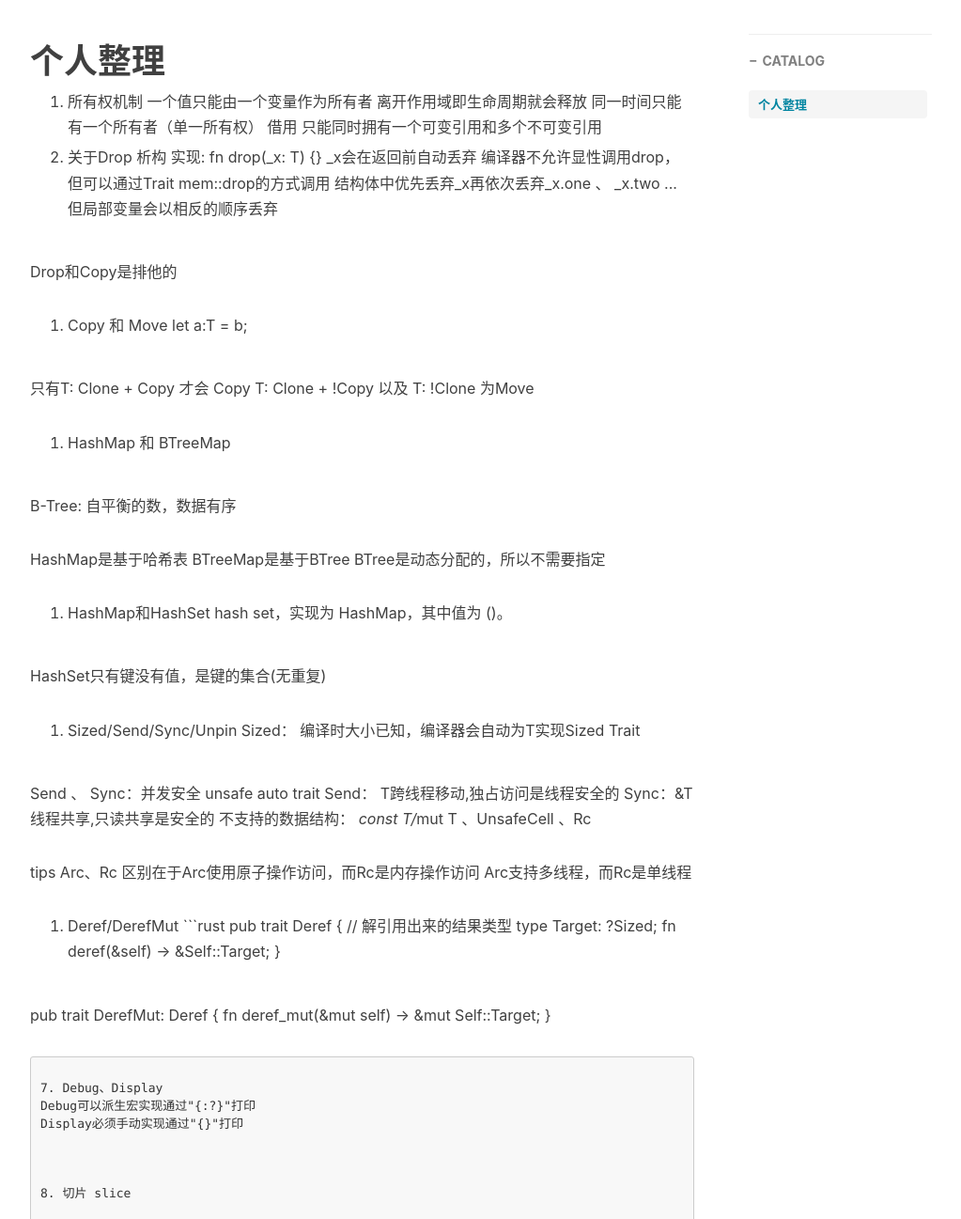
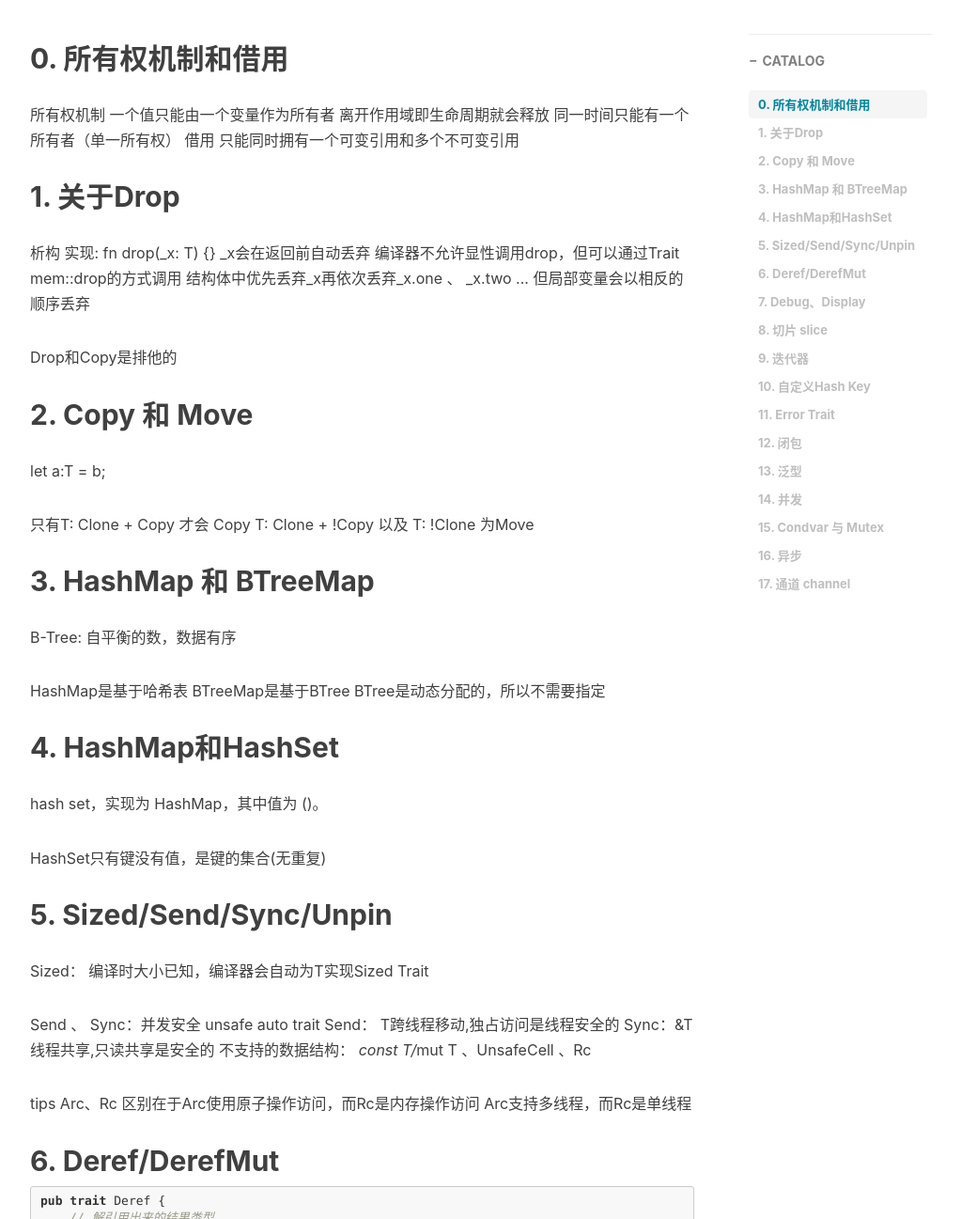
Before and after one commit to llllishuo/llllishuo.github.io, a Jekyll site: the page built from _posts/2024-11-2-笔面试笔记-Rust.md, in a window 1280 px wide and 1400 px high, scrolled down 424 px, cut to the strip 103-1400 px from the top of the window. Shown: the whole strip at 94% size, without its empty margins (233-1256 px from the left). Built offline with Jekyll 4.4.1, drawn with Linux system fonts in a browser that asks for light colours; nearby versions of some CDN libraries; comment, search, counter and statistics services are not loaded; some of the changed text lies outside the part shown.

Commit message:
2024-11-2 笔面试相关

````diff
--- a/_posts/2024-11-2-笔面试笔记-Rust.md
+++ b/_posts/2024-11-2-笔面试笔记-Rust.md
@@ -10,8 +10,8 @@ tags:								#标签
     - Rust
     - 笔面试笔记
 ---
-# 个人整理
-0.
+
+## 0. 所有权机制和借用
 所有权机制
 	一个值只能由一个变量作为所有者
 	离开作用域即生命周期就会释放
@@ -19,7 +19,7 @@ tags:								#标签
 借用
 	只能同时拥有一个可变引用和多个不可变引用
 
-1. 关于Drop
+## 1. 关于Drop
 析构
 实现:
 fn drop<T>(_x: T) {}
@@ -31,7 +31,7 @@ _x会在返回前自动丢弃
 Drop和Copy是排他的
 
 
-2. Copy 和 Move
+## 2. Copy 和 Move
 let a:T = b;
 
 只有T: Clone + Copy 才会 Copy
@@ -40,7 +40,7 @@ T: Clone + !Copy 以及 T: !Clone 为Move
 
 
 
-3. HashMap 和 BTreeMap
+## 3. HashMap 和 BTreeMap
 
 B-Tree: 自平衡的数，数据有序
 
@@ -48,13 +48,13 @@ HashMap是基于哈希表
 BTreeMap是基于BTree
 BTree是动态分配的，所以不需要指定
 
-4. HashMap和HashSet
+## 4. HashMap和HashSet
 hash set，实现为 HashMap，其中值为 ()。
 
 HashSet只有键没有值，是键的集合(无重复)
 
 
-5. Sized/Send/Sync/Unpin
+## 5. Sized/Send/Sync/Unpin
 Sized： 编译时大小已知，编译器会自动为T实现Sized Trait
 
 Send 、 Sync：并发安全
@@ -68,7 +68,7 @@ Arc、Rc
 区别在于Arc使用原子操作访问，而Rc是内存操作访问
 Arc支持多线程，而Rc是单线程
 
-6. Deref/DerefMut
+## 6. Deref/DerefMut
 ```rust
 pub trait Deref {
     // 解引用出来的结果类型
@@ -81,30 +81,30 @@ pub trait DerefMut: Deref {
 }
 ```
 
-7. Debug、Display
+## 7. Debug、Display
 Debug可以派生宏实现通过"{:?}"打印
 Display必须手动实现通过"{}"打印
 
 
 
-8. 切片 slice
+## 8. 切片 slice
 
 切片是描述一组属于同一类型、长度不确定的、在内存中连续存放的数据结构，动态增长
 
 可以查看某集合的一部分数据
 
-9. 迭代器
+## 9. 迭代器
 
 
 使用iter等进行调用，使用map、flier等进行处理
 只有最后进行next操作才会真正执行    比如collect()
 
 
-10. 自定义Hash Key
+## 10. 自定义Hash Key
 
 实现Hash、PartialEq、Eq
 
-11. Error Trait
+## 11. Error Trait
 
 ```rust
 pub trait Error: Debug + Display {
@@ -128,7 +128,7 @@ From GPT
 - provide<'a>(&'a self, demand: &mut Demand<'a>) 方法接受一个 demand 参数，并且返回一个生命周期绑定到 self 的一个引用。
 
 
-12. 闭包
+## 12. 闭包
 
 如果闭包不使用move语义则借用上下文变量
 
@@ -154,7 +154,7 @@ Fn 不同于 FnMut
 Fn传入的是&self
 FnMut为&mut self 代表捕获的参数可被改变即mut
 
-13. 泛型
+## 13. 泛型
 
 对于结构
 ```rust
@@ -183,7 +183,7 @@ struct id<T>{
 ```
 PhantomData幽灵数据，编译器不会实际产生参数，而是用于编译检查提示编译器T会用到
 
-14. 并发
+## 14. 并发
 无畏并发
 
 避免
@@ -221,7 +221,7 @@ while self
 
 
 
-15. Condvar 与 Mutex
+## 15. Condvar 与 Mutex
 Mutex 用于保证条件在读写时互斥，Condvar 用于控制线程的等待和唤醒
 ```rust
 let pair = Arc::new((Mutex::new(false), Condvar::new()));
@@ -233,7 +233,7 @@ let mut started = lock.lock().unwrap();
 cvar.wait(started).unwrap(); // 堵塞等待started改变并返回改变的值
 ```
 
-16. 异步
+## 16. 异步
 无畏并发
 
 
@@ -245,7 +245,7 @@ tips:
 Framed::new(stream, LinesCodec::new());
 tokio_util::codec::Framed的解码器，将编码以某种方式解码以进行I/O操作
 
-17. 通道 channel
+## 17. 通道 channel
 ```rust
 let (tx, rx) = channel::<i32>();
 let tx1 = tx.clone();
````
Also changed, not shown: _posts/2024-11-2-笔面试笔记-C++.md (+13 -12 lines).
